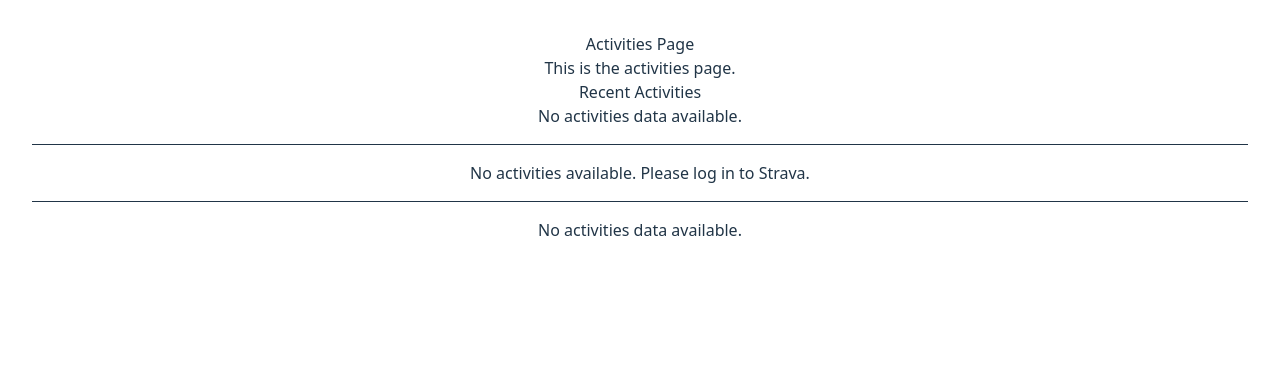
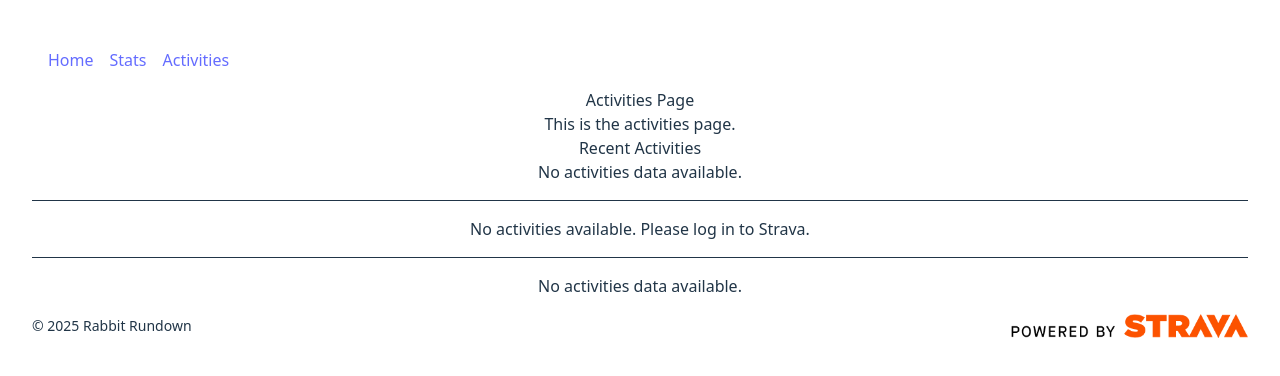
Before and after one commit to gpeid/rabbit-rundown, a React (Vite) app: page /activities in a window 1280 px wide. Shown: the top 376 px of the page. Built offline with nearby package versions, Linux system fonts and the light colour scheme.

Commit message:
add layout component

```diff
--- a/src/App.tsx
+++ b/src/App.tsx
@@ -3,14 +3,13 @@ import './App.css';
 // import { createClient } from '@supabase/supabase-js';
 import useAthleteStore from './stores/athleteSlice';
 import useStravaAuthStore from './stores/stravaAuthSlice';
-import NavigationMenu from './components/NavigationMenu';
 import LoginImage from './assets/btn_strava_connect_with_orange_x2.png';
 import { Link } from 'react-router';
-import Footer from './components/Footer';
 import useStravaAuth from './hooks/useStravaAuth';
 import ActivitiesBlock from './components/ActivitiesBlock';
 import ActivitiesChart from './components/ActivitiesChart';
 import { SITE_TITLE } from './constants/constants';
+import Layout from './components/Layout';
 
 // const supabase = createClient(
 //   import.meta.env.VITE_SUPABASE_URL,
@@ -81,8 +80,8 @@ function App() {
 
 
   return (
-    <div>
-      <NavigationMenu />
+    <Layout>
+
       <hr className='my-4' />
       <h1 className='text-3xl font-bold mb-4'>{SITE_TITLE}</h1>
       <hr className='my-4' />
@@ -102,7 +101,7 @@ function App() {
 
           {stravaToken &&
             <div>
-              {/* {!stravaAthlete && <button className='cursor-pointer text-white px-4 py-2 bg-[#646cff]/80 hover:bg-[#646cff] rounded-full' onClick={handleGetStravaAtheleteAccessTokenButtonClick}>
+              {/* {!stravaAthlete && <button className='cursor-pointer text-white px-4 py-2 bg-[#5c64f7]/80 hover:bg-[#5c64f7] rounded-full' onClick={handleGetStravaAtheleteAccessTokenButtonClick}>
                 Access your Athlete Data
               </button>} */}
               {stravaAthlete && <span className='text-green-500'>Strava login successful.</span>}
@@ -122,7 +121,7 @@ function App() {
           {stravaAthlete && (
             <div className="athlete-summary">
               <h2 className="text-xl font-bold mb-2">Hi {`${stravaAthlete?.firstname} ${stravaAthlete?.lastname}`}</h2>
-              <button className='cursor-pointer text-white px-4 py-2 bg-[#646cff]/80 hover:bg-[#646cff] rounded-full'><Link to="/stats">View your stats</Link></button>
+              <button className='cursor-pointer text-white px-4 py-2 bg-[#5c64f7]/80 hover:bg-[#5c64f7] rounded-full'><Link to="/stats">View your stats</Link></button>
             </div>
           )}
         </div>
@@ -134,8 +133,7 @@ function App() {
         </div>
       </div>
 
-      <Footer />
-    </div >
+    </Layout>
   );
 }
 
--- /dev/null
+++ b/src/components/Layout.tsx
@@ -0,0 +1,12 @@
+import NavigationMenu from "./NavigationMenu";
+import Footer from "./Footer";
+
+const Layout = ({ children }: { children: React.ReactNode }) => (
+    <div>
+        <NavigationMenu />
+        <main>{children}</main>
+        <Footer />
+    </div>
+);
+
+export default Layout;
--- a/src/pages/ActivitiesPage.tsx
+++ b/src/pages/ActivitiesPage.tsx
@@ -2,12 +2,13 @@ import type { Key } from "react";
 import useActivitiesStore from "../stores/activitiesSlice";
 import ActivitiesBlock from "../components/ActivitiesBlock";
 import ActivitiesChart from "../components/ActivitiesChart";
+import Layout from "../components/Layout";
 
 const ActivitiesPage = () => {
   // const athlete = useAthleteStore((state) => state.stravaathlete);
   const activities = useActivitiesStore((state) => state.stravaActivities);
   return (
-    <div>
+    <Layout>
       <h1>Activities Page</h1>
       <p>This is the activities page.</p>
 
@@ -30,7 +31,7 @@ const ActivitiesPage = () => {
       ) : (
         <p>No activities data available.</p>
       )}
-    </div>
+    </Layout>
   );
 };
 
--- a/src/pages/StatsPage.tsx
+++ b/src/pages/StatsPage.tsx
@@ -4,7 +4,7 @@ import useStravaAuthStore from "../stores/stravaAuthSlice";
 import { useNavigate } from "react-router";
 import useStatsStore from "../stores/statsSlice";
 import useAthleteStore from "../stores/athleteSlice";
-import NavigationMenu from "../components/NavigationMenu";
+import Layout from "../components/Layout";
 
 const StatsPage = () => {
   const navigate = useNavigate();
@@ -45,14 +45,13 @@ const StatsPage = () => {
   }, []);
 
   return (
-    <div>
-      <NavigationMenu />
+    <Layout>
       <h1 className="text-3xl">Stats Page</h1>
       <a className="text-[#FC5200]" href="https://www.strava.com/" target="_blank" rel="noopener noreferrer">
         View on Strava
       </a>
       <StatsBlock />
-    </div>
+    </Layout>
   );
 };
 
```
